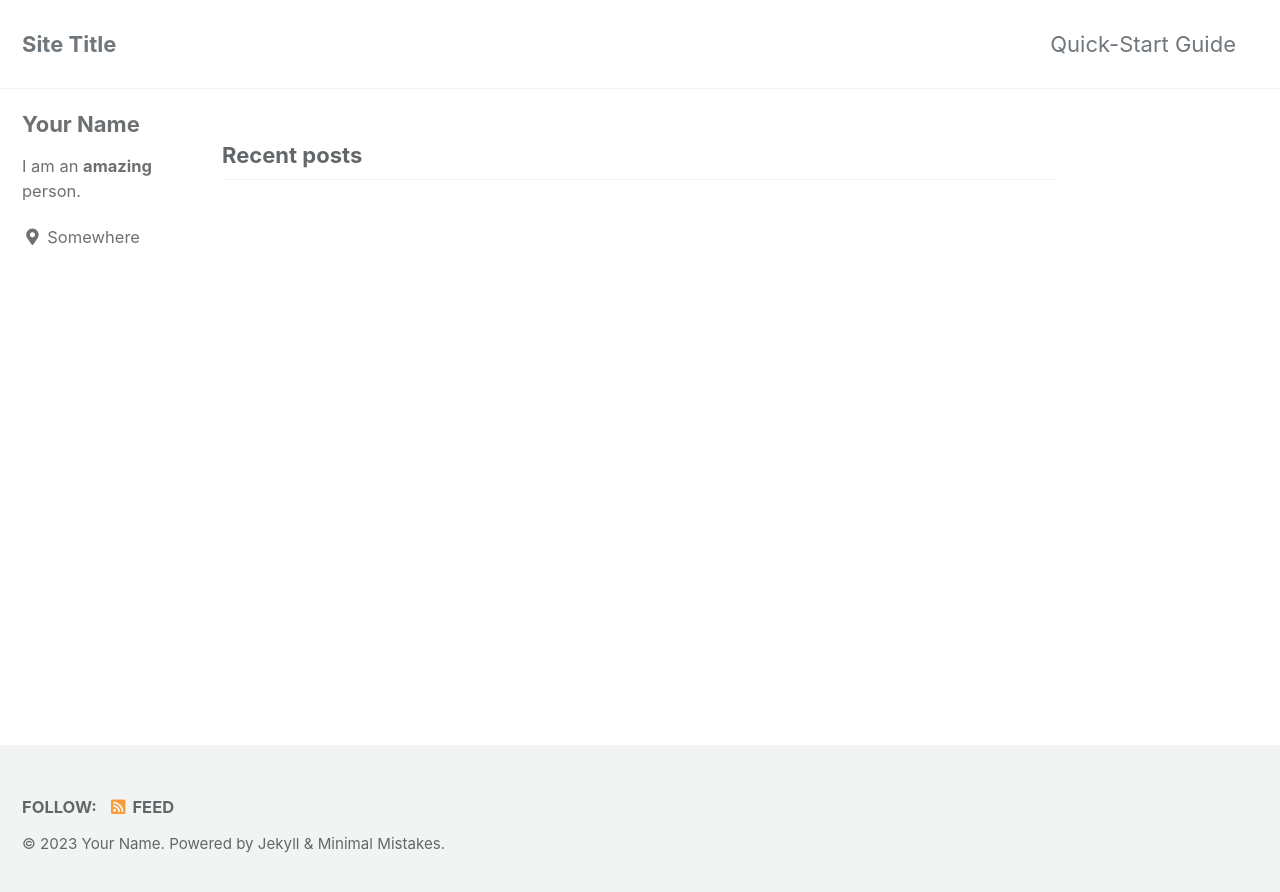
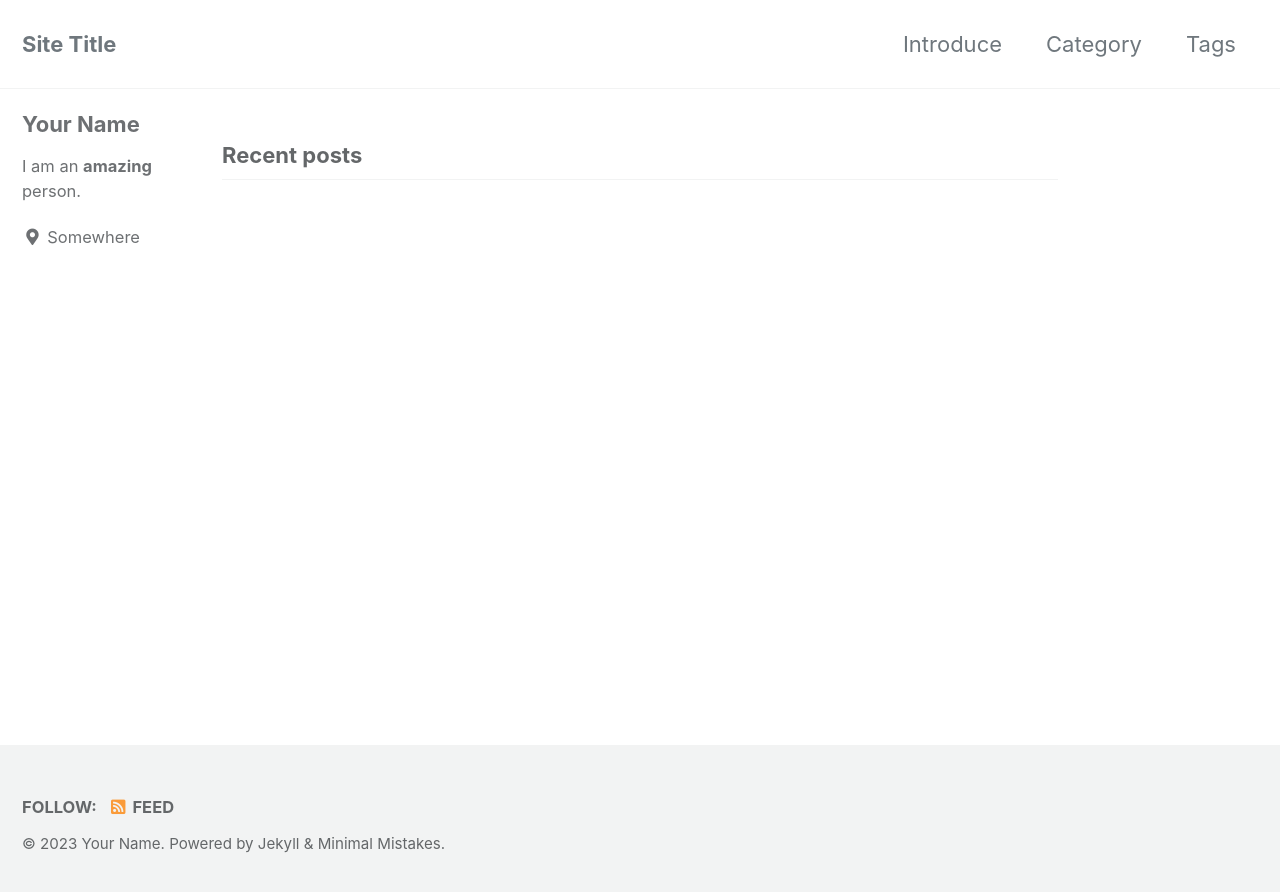
Before and after one commit to hanmingi/hanmingi.github.io, a Jekyll site: the page built from index.html, in a window 1280 px wide. Shown: the top 892 px of the page. Built offline with Jekyll 4.4.1, drawn with Linux system fonts in a browser that asks for light colours; cached includes are drawn as plain includes; the list of posts is cut into pages by our own code.

Commit message:
최상단 메뉴 수정

```diff
--- a/_data/navigation.yml
+++ b/_data/navigation.yml
@@ -1,12 +1,16 @@
 # main links
 main:
-  - title: "Quick-Start Guide"
-    url: https://mmistakes.github.io/minimal-mistakes/docs/quick-start-guide/
+  # - title: "Quick-Start Guide"
+  #  url: https://mmistakes.github.io/minimal-mistakes/docs/quick-start-guide/
   # - title: "About"
   #   url: https://mmistakes.github.io/minimal-mistakes/about/
   # - title: "Sample Posts"
   #   url: /year-archive/
   # - title: "Sample Collections"
   #   url: /collection-archive/
-  # - title: "Sitemap"
-  #   url: /sitemap/
+  - title: "Introduce"
+    url: /about/
+  - title: "Category"
+    url: "/categories/"
+  - title: "Tags"
+    url: /tags
```
